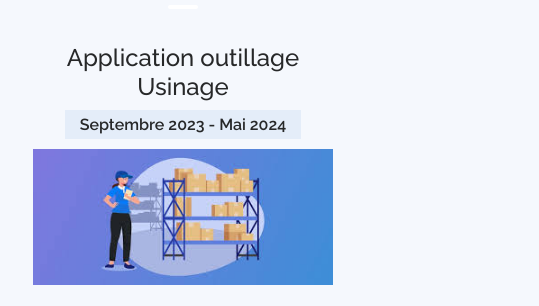
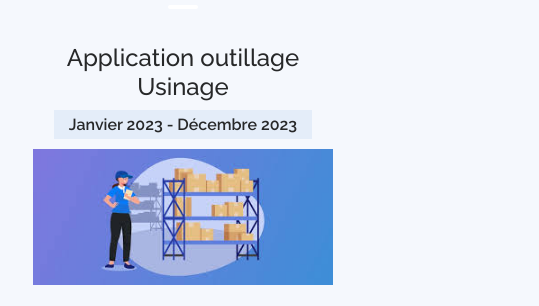
Before and after one commit to mathippo18/mathippo18.github.io, a plain HTML site: page fr/Entreprise.html in a window 1280 px wide. Shown: the part 2705-3011 px from the top of the page, 607-1146 px from the left. Drawn offline with nearby package versions, Linux system fonts and the light colour scheme; a web font is replaced by a local one.

Commit message:
Update Entreprise.html

```diff
--- a/fr/Entreprise.html
+++ b/fr/Entreprise.html
@@ -160,7 +160,7 @@
 		</div>
 		<div class="col-lg-4 col-md-6 portfolio-item filter-java">
 		  <h4 style="text-align:center">Application outillage Usinage </h4>
-        <center><h5 class="date">Septembre 2023 - Mai 2024</h5></center>
+        <center><h5 class="date">Janvier 2023 - Décembre 2023</h5></center>
             <div class="portfolio-wrap">
               <center><img src="../assets/img/projets/ASP.png" class="img-fluid" alt="Mathéo POINSOT"></center>
               <div class="portfolio-links">
```
